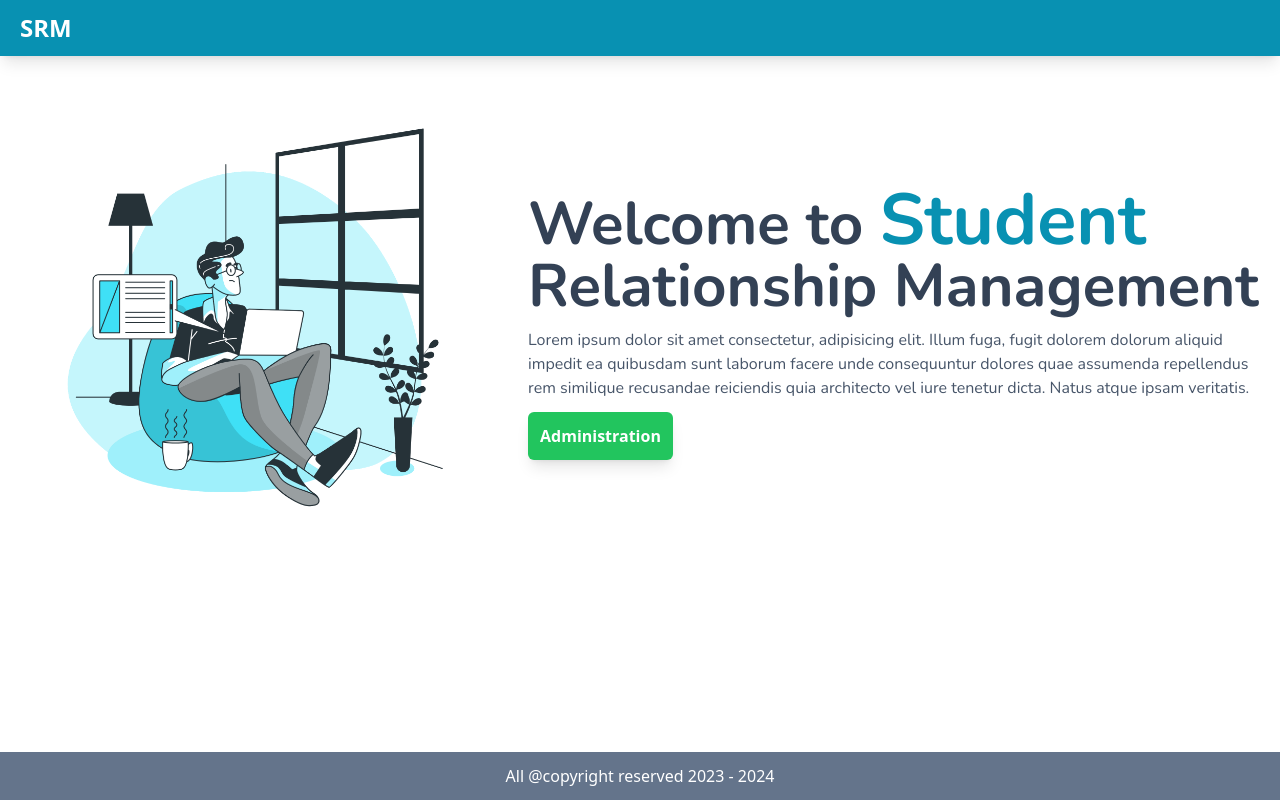
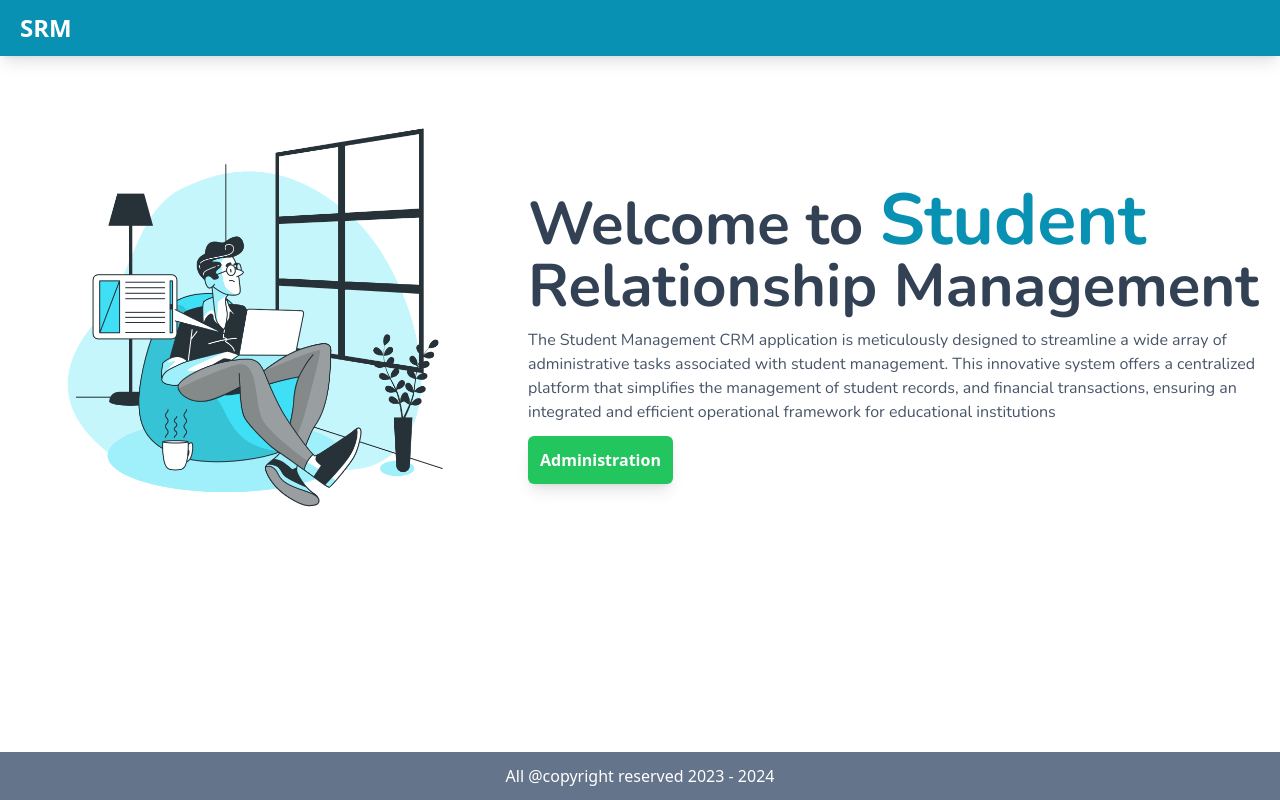
Before and after one commit to friendly-fly/SRM-frontend, a React (Vite) app: page / in a window 1280 px wide. Built offline with nearby package versions, Linux system fonts and the light colour scheme.

Commit message:
ui: integrate login and register page

```diff
--- a/src/pages/Index.jsx
+++ b/src/pages/Index.jsx
@@ -24,18 +24,19 @@ const Index = () => {
           </h1>
 
           <p className="text-md font-nunito text-slate-600">
-            Lorem ipsum dolor sit amet consectetur, adipisicing elit. Illum
-            fuga, fugit dolorem dolorum aliquid impedit ea quibusdam sunt
-            laborum facere unde consequuntur dolores quae assumenda repellendus
-            rem similique recusandae reiciendis quia architecto vel iure tenetur
-            dicta. Natus atque ipsam veritatis.
+            The Student Management CRM application is meticulously designed to
+            streamline a wide array of administrative tasks associated with
+            student management. This innovative system offers a centralized
+            platform that simplifies the management of student records, and
+            financial transactions, ensuring an integrated and efficient
+            operational framework for educational institutions
           </p>
 
           {/* button */}
 
           <div className="">
             <button
-              onClick={() => navigate("/dashboard")}
+              onClick={() => navigate("/login")}
               className="px-3 py-1 bg-green-500 rounded-md text-white font-semibold shadow-lg cursor-pointer py-3"
             >
               Administration
--- a/src/pages/Login.jsx
+++ b/src/pages/Login.jsx
@@ -42,8 +42,8 @@ const LoginForm = () => {
   //handle submit
   const handleSubmit = (e) => {
     e.preventDefault();
-    const confirm = window.confirm("You want to preview DASHBOARD.");
-    if (confirm) {
+    // const confirm = window.confirm("You want to preview DASHBOARD.");
+    if (userName === "Admin@123" && password == 123456) {
       navigate("/dashboard");
     }
   };
```
